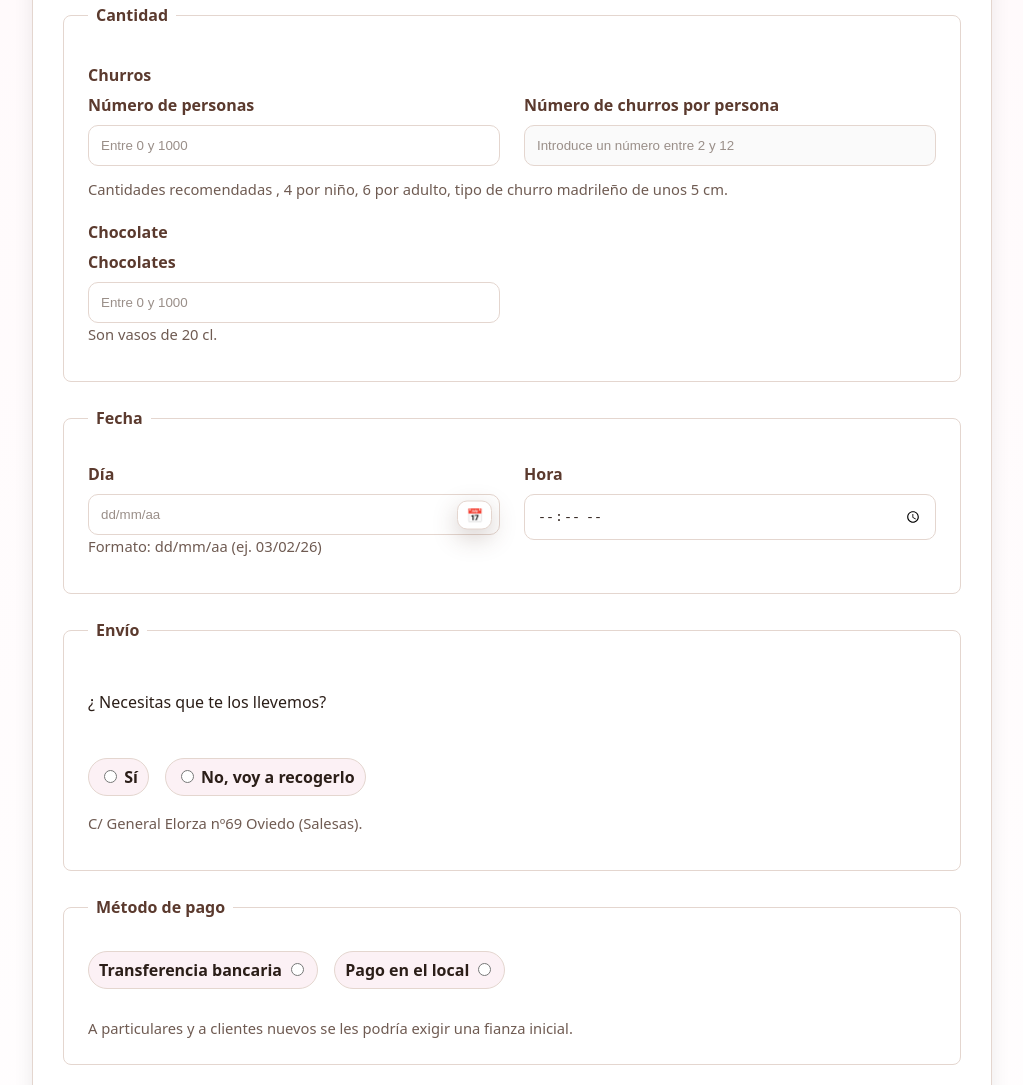
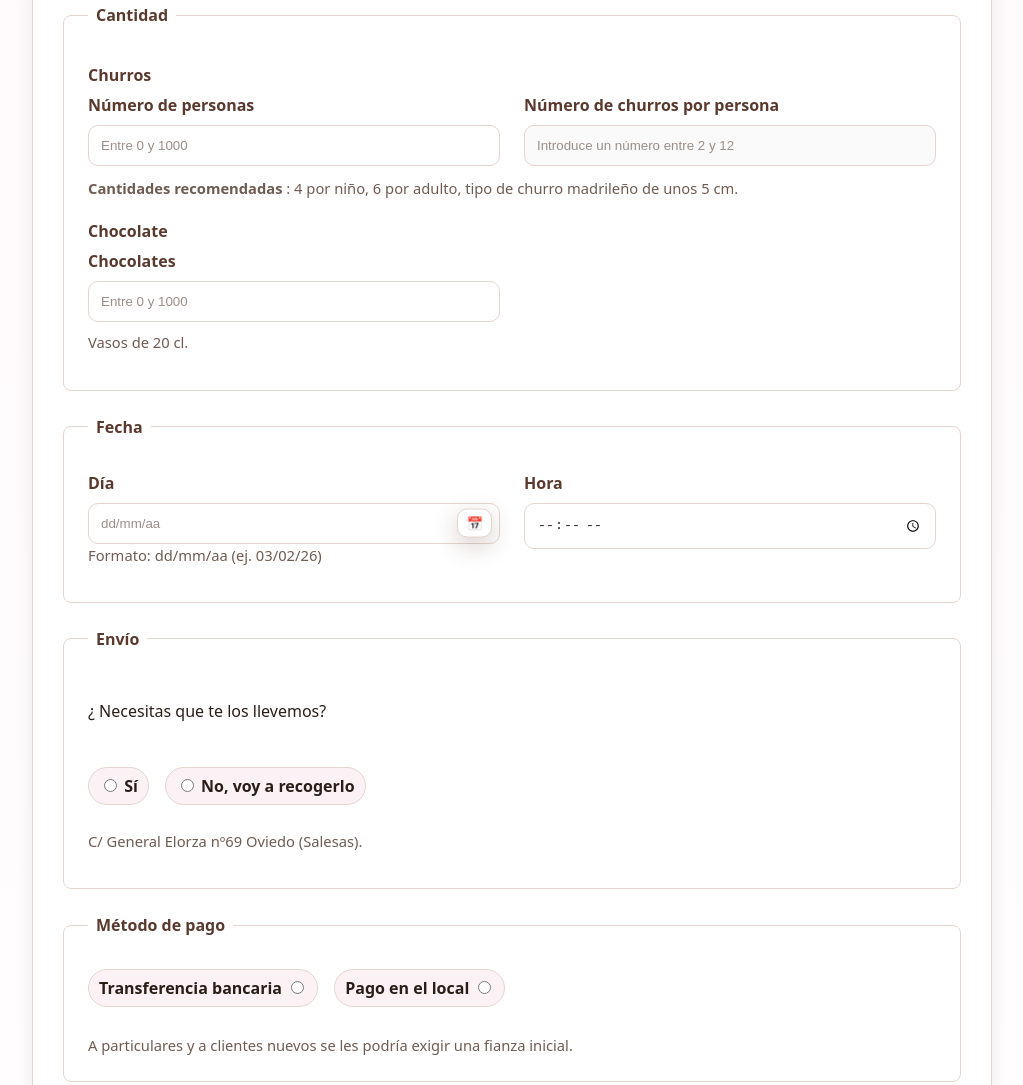
Before and after one commit to IvanGutierrezRaimundo/AppChurreriaGuty, a website: page public/index.html in a window 1280 px wide and 2400 px high. Shown: the part 673-1758 px from the top of the page, without its empty margins (128-1151 px from the left). Drawn offline with Linux system fonts and the light colour scheme.

Commit message:
version 1 -Cambios esteticos-

```diff
--- a/public/index.html
+++ b/public/index.html
@@ -503,7 +503,7 @@
 
             </div>
           </div>
-          <div class="note">Cantidades recomendadas , 4 por niño, 6 por adulto, tipo de churro madrileño de unos 5 cm.</div>
+          <div class="note"><strong>Cantidades recomendadas</strong> : 4 por niño, 6 por adulto, tipo de churro madrileño de unos 5 cm.</div>
         </div>
         <div>
           <label class="section-label">Chocolate</label>
@@ -511,7 +511,7 @@
             <div class="field">
               <label for="chocolates">Chocolates</label>
               <input id="chocolates" name="chocolates" type="number" min="0" max="1000" placeholder="Entre 0 y 1000" autocomplete="off">
-              <div class="note">Son vasos de 20 cl.</div>
+              <div class="note">Vasos de 20 cl.</div>
             </div>
           </div>
         </div>
@@ -599,6 +599,7 @@
     <div class="field">
       <label for="comentarios">Comentarios (opcional)</label>
       <textarea id="comentarios" name="comentarios" rows="4"></textarea>
+      <div class="note">Los churros vienen con <strong>azúcar</strong>, si quiere algunos o todos sin azúcar, déjelo reflejado en la sección de comentarios.</div>
     </div>
     <div class="field">
       <div class="boxed">Información de alérgenos: los churros contiene <strong>GLUTEN</strong> y el chocolate contiene <strong>GLUTEN</strong> y <strong>LÁCTEOS</strong>.</div>
--- a/public/styles.css
+++ b/public/styles.css
@@ -118,7 +118,8 @@ fieldset > .grid{ margin-top: 8px; }
 .field{ margin-bottom: 12px; }
 .label, label{ display: block; font-weight: 600; margin-bottom: 8px; color: var(--color-brown); }
 .hint{ color: var(--color-muted); font-size: 0.92rem; }
-.note{ color: var(--color-muted); font-size: 0.92rem; }
+.note{ color: var(--color-muted); font-size: 0.92rem; line-height: 1.45; }
+.field .note{ margin-top: 10px; }
 .section-label{ display:block; font-weight: 800; margin: 4px 0 6px; color: var(--color-brown); }
 .error{ color: #B00020; font-size: 0.92rem; }
 .status{ margin-top: 12px; font-weight: 700; color: var(--color-brown); }
```
